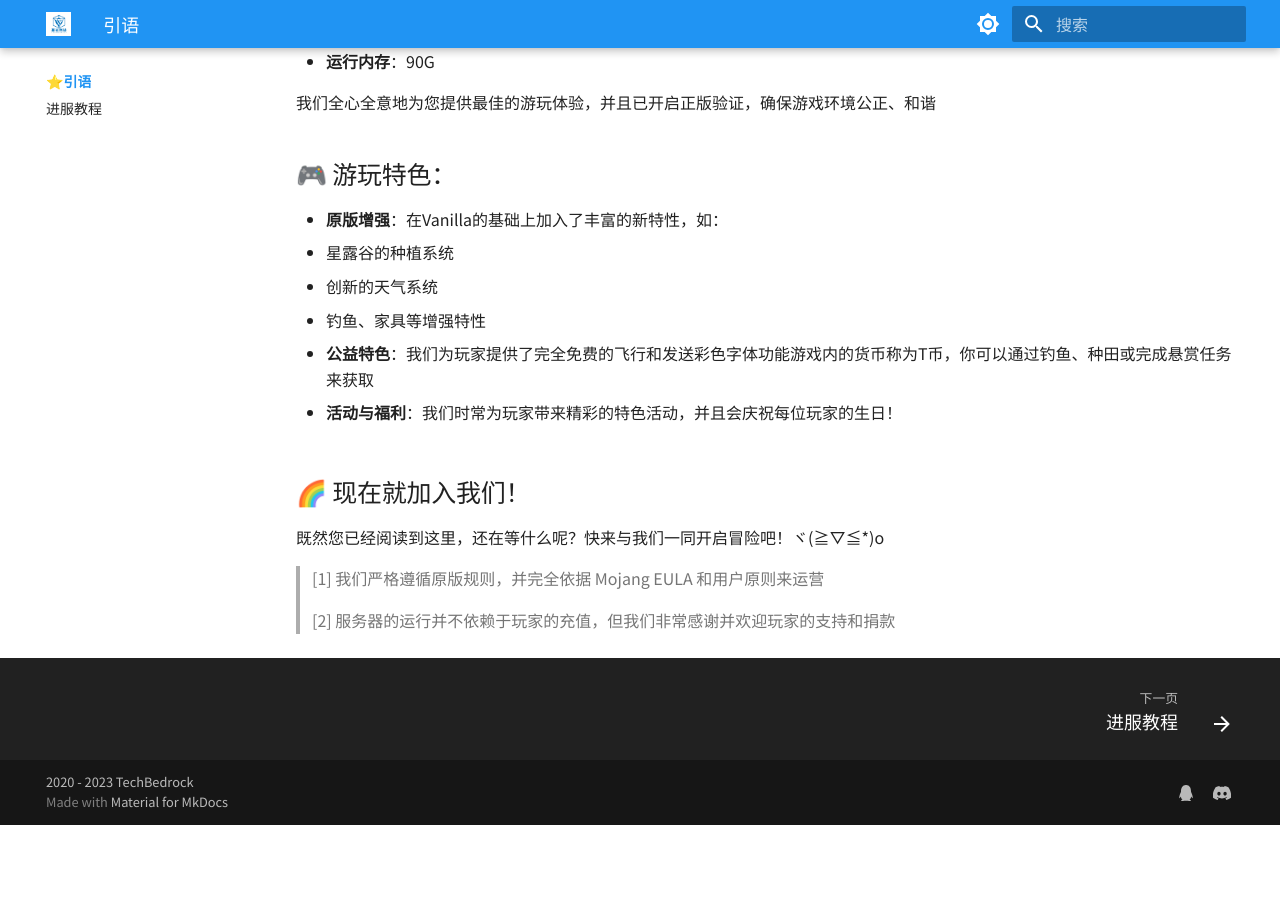
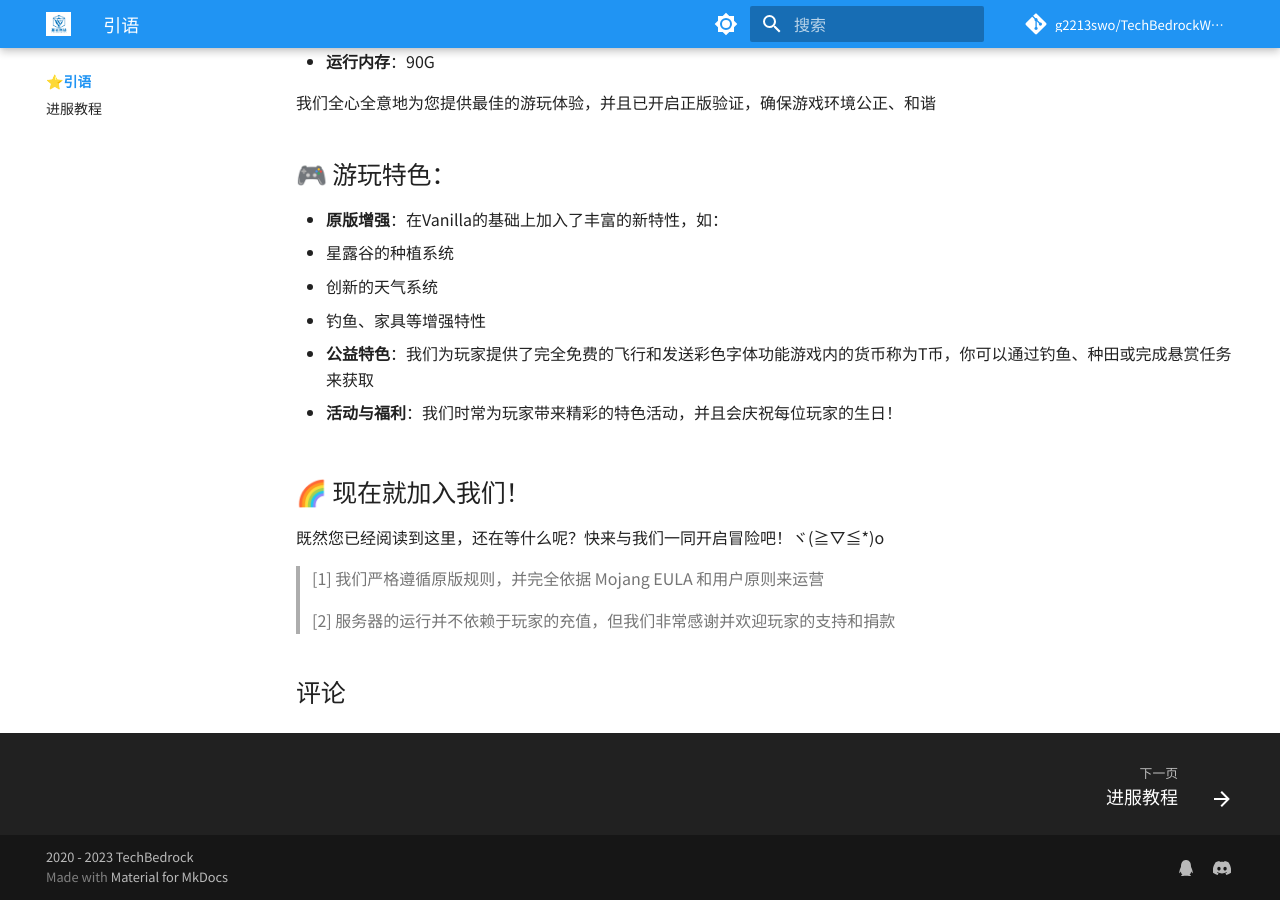
Before and after one commit to g2213swo/TechBedrockWiki, an MkDocs documentation site: the page built from docs/index.md, in a window 1280 px wide and 900 px high, scrolled down 538 px. Built offline with MkDocs 1.6.1 and Material for MkDocs 9.7.7, drawn with Linux system fonts in a browser that asks for light colours; comment, search, counter and statistics services are not loaded; before the commit the page ends 1363 px from its top, so only the background shows below that.

Commit message:
update Wiki

```diff
--- a/mkdocs.yml
+++ b/mkdocs.yml
@@ -1,6 +1,12 @@
 site_name: TechBedrock Docs
 copyright: 2020 - 2023 TechBedrock
+site_url: https://docs.techbedrock.com
+repo_name: g2213swo/TechBedrockWiki
+repo_url: https://github.com/g2213swo/TechBedrockWiki
 extra:
+  analytics:
+    provider: google
+    property: G-6G170284M5
   consent:
     title: Cookie consent
     description: >-
@@ -19,6 +25,10 @@
         - en
         - zh
       separator: '[\s\-,:!=\[\]()"/]+|(?!\b)(?=[A-Z][a-z])|\.(?!\d)|&[lg]t;'
+  - git-revision-date-localized:
+      enable_creation_date: true
+      fallback_to_build_date: true
+
 nav:
   - '⭐引语':
       - 引语: 'index.md'
@@ -35,6 +45,10 @@
   language: zh
   logo: assets/logo.png
   favicon: assets/favicon.png
+  icon:
+    repo: fontawesome/brands/git-alt
+    edit: material/pencil
+    view: material/eye
   font:
     text: 'Noto Sans SC'
     code: 'Noto Sans SC'
@@ -55,6 +69,7 @@
     - search.highlight
     - search.share
     - header.autohide
+    - content.action.edit
   palette:
     # Palette toggle for light mode
     - media: "(prefers-color-scheme: light)"
--- /dev/null
+++ b/overrides/partials/comments.html
@@ -0,0 +1,49 @@
+{% if page.meta.comments %}
+  <h2 id="__comments">{{ lang.t("meta.comments") }}</h2>
+  <!-- Insert generated snippet here -->
+  <script src="https://giscus.app/client.js"
+  data-repo="g2213swo/TechBedrockWiki"
+  data-repo-id="R_kgDOKL_S3w"
+  data-category="Ideas"
+  data-category-id="DIC_kwDOKL_S384CY46l"
+  data-mapping="pathname"
+  data-strict="1"
+  data-reactions-enabled="1"
+  data-emit-metadata="0"
+  data-input-position="top"
+  data-theme="preferred_color_scheme"
+  data-lang="zh-CN"
+  data-loading="lazy"
+  crossorigin="anonymous"
+  async>
+</script>
+  <!-- Synchronize Giscus theme with palette -->
+  <script>
+    var giscus = document.querySelector("script[src*=giscus]")
+
+    /* Set palette on initial load */
+    var palette = __md_get("__palette")
+    if (palette && typeof palette.color === "object") {
+      var theme = palette.color.scheme === "slate" ? "dark" : "light"
+      giscus.setAttribute("data-theme", theme)
+    }
+
+    /* Register event handlers after documented loaded */
+    document.addEventListener("DOMContentLoaded", function() {
+      var ref = document.querySelector("[data-md-component=palette]")
+      ref.addEventListener("change", function() {
+        var palette = __md_get("__palette")
+        if (palette && typeof palette.color === "object") {
+          var theme = palette.color.scheme === "slate" ? "dark" : "light"
+
+          /* Instruct Giscus to change theme */
+          var frame = document.querySelector(".giscus-frame")
+          frame.contentWindow.postMessage(
+            { giscus: { setConfig: { theme } } },
+            "https://giscus.app"
+          )
+        }
+      })
+    })
+  </script>
+{% endif %}
```
Also changed, not shown: docs/index.md (+4 -0 lines), docs/tutorial.md (+4 -0 lines).
